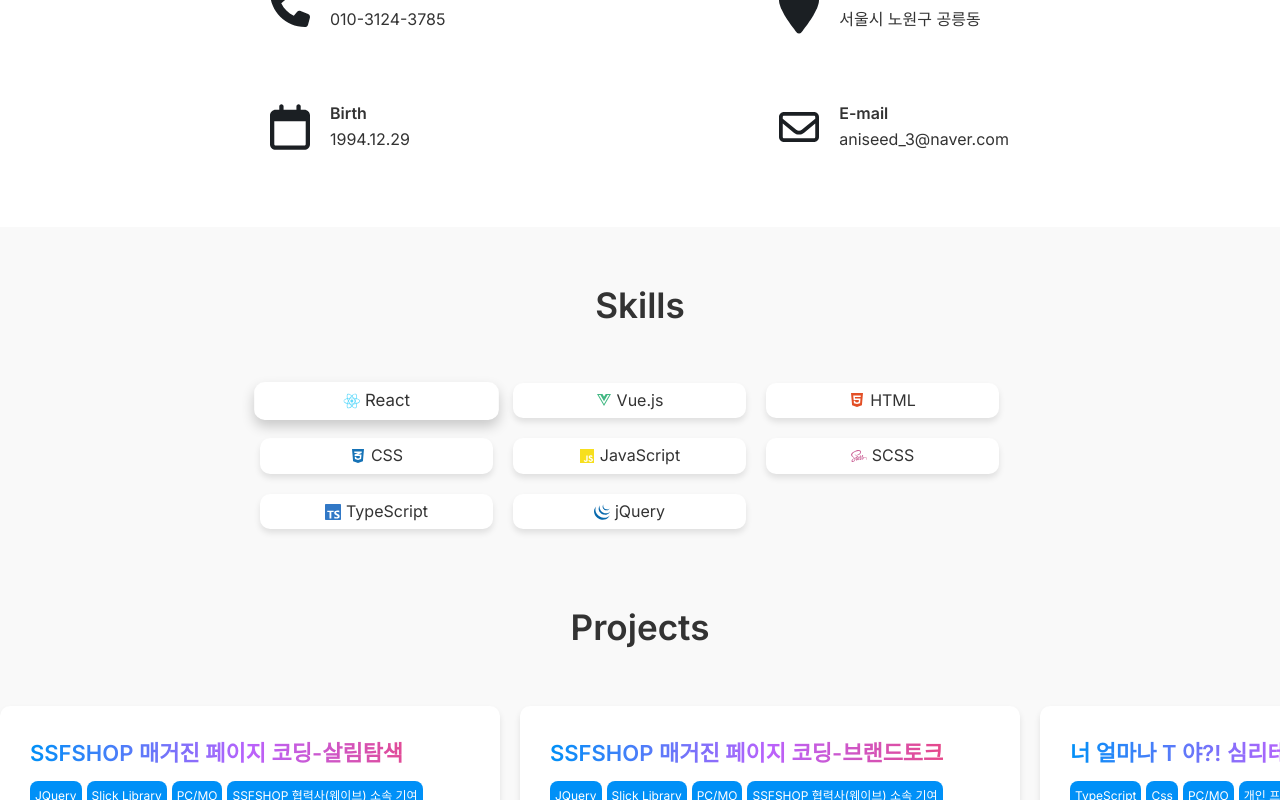
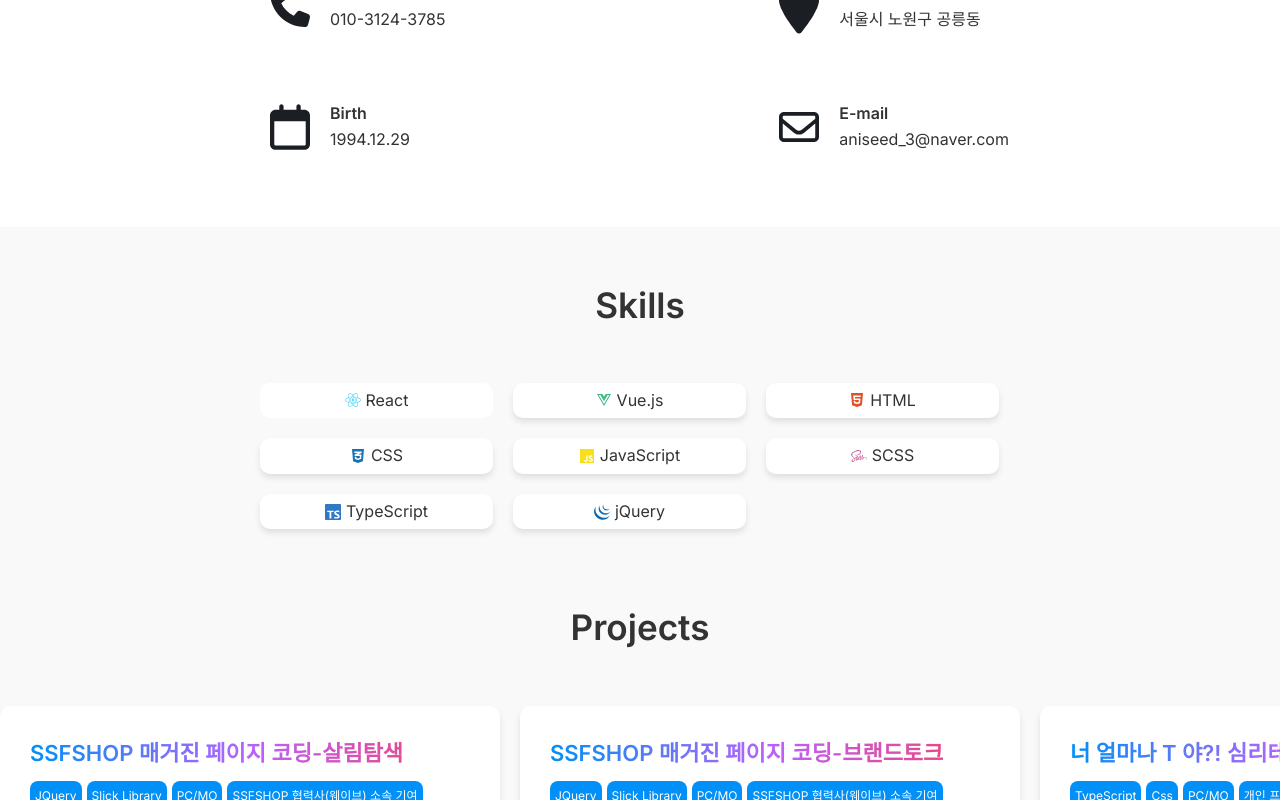
Before and after one commit to Fantasystar94/main-introduce, a React (Create React App) app: page / in a window 1280 px wide. In both pictures the pointer is over the item "React". Shown: the part 640-1440 px from the top of the page. Built offline with nearby package versions, Linux system fonts and the light colour scheme.

Commit message:
global css

```diff
--- a/src/styles/global.css
+++ b/src/styles/global.css
@@ -112,3 +112,9 @@
       opacity: 1;
     }
   }
+  @media (hover: none) {
+    .shadow:hover{
+      transform:none; /* 요소를 살짝 확대 */
+      box-shadow:none; /* 그림자를 더 진하게 */
+    }
+  }
```
